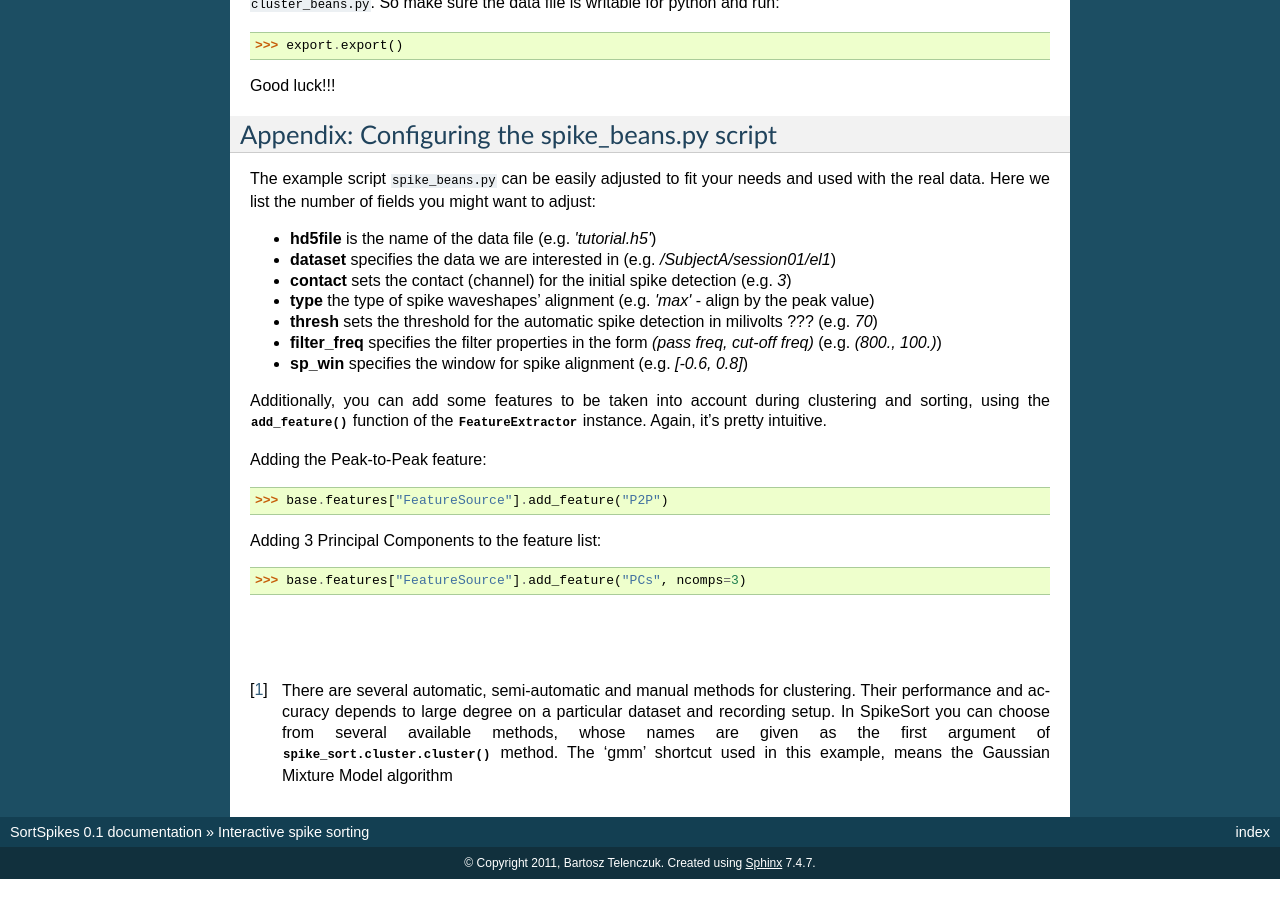
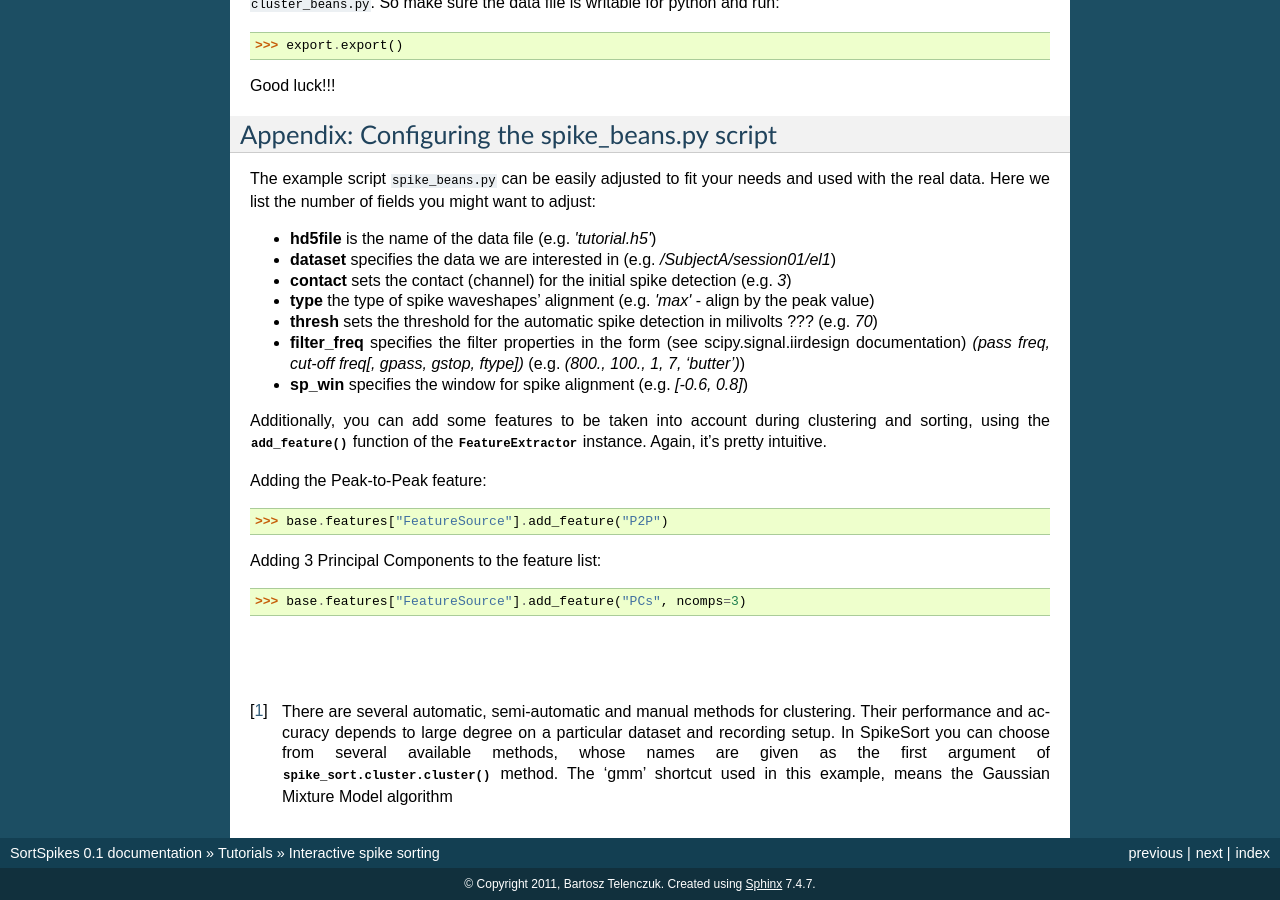
Before and after one commit to btel/SpikeSort, a Sphinx documentation site: the page built from docs/source/tutorials/tutorial_beans.rst, in a window 1280 px wide and 900 px high, scrolled down 6165 px. Built offline with Sphinx 7.4.7, drawn with Linux system fonts in a browser that asks for light colours; formulas are drawn with MathJax 3; pages that are not in the unit, such as notebooks, are missing from menus; before the commit the page ends 7044 px from its top, so only the background shows below that; some of the changed text lies outside the part shown.

Commit message:
documantation update, rearranged tutorial files

```diff
--- a/docs/source/index.rst
+++ b/docs/source/index.rst
@@ -12,7 +12,7 @@ Contents:
    :maxdepth: 2
 
    intro
-   tutorials
+   tutorials/index
    datastructures
 
 Modules:
--- a/docs/source/tutorial_beans.rst
+++ b/docs/source/tutorials/tutorial_beans.rst
@@ -31,7 +31,7 @@ electrodes. SpikeSort currently supports data saved in Bakerlab and HDF5 format
 but new formats can be easily added.
 
 To start with, you can download a sample data file from
-:download:`here <../../data/tutorial.h5>`.
+:download:`here <../../../data/tutorial.h5>`.
 
 This hierarchical file is organized as following::
 
@@ -272,7 +272,7 @@ want to adjust:
 * **contact** 		sets the contact (channel) for the initial spike detection (e.g. `3`)
 * **type** 			the type of spike waveshapes' alignment (e.g. `\'max\'` - align by the peak value)
 * **thresh** 		sets the threshold for the automatic spike detection in milivolts ??? (e.g. `70`)
-* **filter_freq** 	specifies the filter properties in the form `(pass freq, cut-off freq)` (e.g. `(800., 100.)`)
+* **filter_freq** 	specifies the filter properties in the form (see scipy.signal.iirdesign documentation) `(pass freq, cut-off freq[, gpass, gstop, ftype])` (e.g. `(800., 100., 1, 7, 'butter')`)
 * **sp_win** 		specifies the window for spike alignment (e.g. `[-0.6, 0.8]`)
 
 Additionally, you can add some features to be taken into account during clustering
```
Also changed, not shown: docs/source/tutorials/index.rst (added, +7 -0 lines), docs/source/tutorials/images_beans/browser_nozoom.png (renamed from docs/source/images_beans/browser_nozoom.png), docs/source/tutorials/images_beans/browser_zoom.png (renamed from docs/source/images_beans/browser_zoom.png), docs/source/tutorials/images_beans/features.png (renamed from docs/source/images_beans/features.png), docs/source/tutorials/images_beans/waves.png (renamed from docs/source/images_beans/waves.png), docs/source/tutorials/images_beans/waves_2_deleted.png (renamed from docs/source/images_beans/waves_2_deleted.png), docs/source/tutorials/images_beans/waves_one_left.png (renamed from docs/source/images_beans/waves_one_left.png), docs/source/tutorials/tutorial_manual.rst (renamed from docs/source/tutorial_manual.rst).
